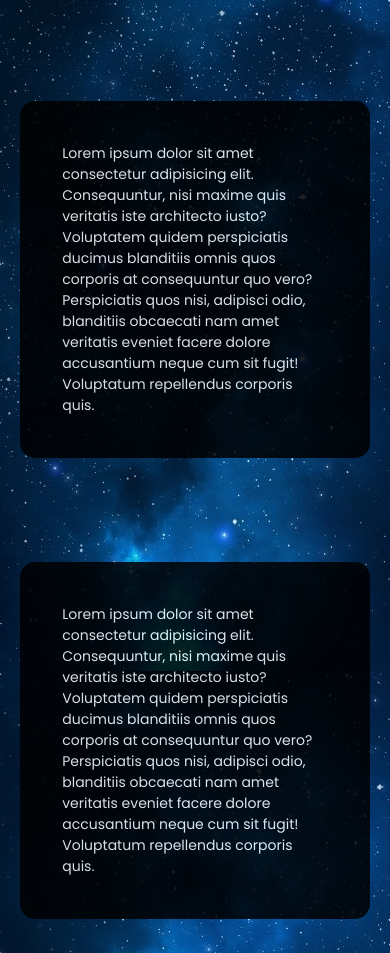
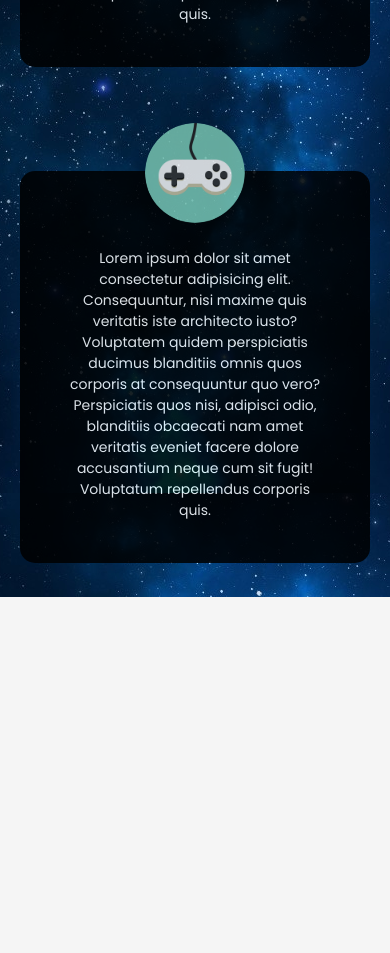
Before and after one commit to jacobsong/jacobmsong, a website: page public/index.html in a window 390 px wide. Shown: the part 952-1905 px from the top of the page. After the commit the page ends 1549 px from the top, so only its background shows below. Drawn offline with nearby package versions, Linux system fonts and the light colour scheme.

Commit message:
finished mobile aboutme

```diff
--- a/public/index.html
+++ b/public/index.html
@@ -61,15 +61,18 @@
           </div>
         </div>
         <div class="col s12 m10">
-          <p class="black-box">Lorem ipsum dolor sit amet consectetur adipisicing elit. Consequuntur, nisi maxime quis veritatis iste architecto
+          <p class="black-box">
+            <img class="circle z-depth-5 mobile-img" src="img/seattle.jpg" height="100px" width="100px">Lorem ipsum dolor sit amet consectetur adipisicing elit. Consequuntur, nisi maxime quis veritatis iste architecto
             iusto? Voluptatem quidem perspiciatis ducimus blanditiis omnis quos corporis at consequuntur quo vero? Perspiciatis
             quos nisi, adipisci odio, blanditiis obcaecati nam amet veritatis eveniet facere dolore accusantium neque cum
-            sit fugit! Voluptatum repellendus corporis quis.</p>
+            sit fugit! Voluptatum repellendus corporis quis.
+          </p>
         </div>
       </div>
       <div class="row">
         <div class="col s12 m10">
-          <p class="black-box">Lorem ipsum dolor sit amet consectetur adipisicing elit. Consequuntur, nisi maxime quis veritatis iste architecto
+          <p class="black-box">
+            <img class="circle z-depth-5 mobile-img" src="img/tech.png" height="100px" width="100px">Lorem ipsum dolor sit amet consectetur adipisicing elit. Consequuntur, nisi maxime quis veritatis iste architecto
             iusto? Voluptatem quidem perspiciatis ducimus blanditiis omnis quos corporis at consequuntur quo vero? Perspiciatis
             quos nisi, adipisci odio, blanditiis obcaecati nam amet veritatis eveniet facere dolore accusantium neque cum
             sit fugit! Voluptatum repellendus corporis quis.</p>
@@ -87,23 +90,12 @@
           </div>
         </div>
         <div class="col s12 m10">
-          <p class="black-box">Lorem ipsum dolor sit amet consectetur adipisicing elit. Consequuntur, nisi maxime quis veritatis iste architecto
+          <p class="black-box">
+            <img class="circle z-depth-5 mobile-img" src="img/game.png" height="100px" width="100px">Lorem ipsum dolor sit amet consectetur adipisicing elit. Consequuntur, nisi maxime quis veritatis iste architecto
             iusto? Voluptatem quidem perspiciatis ducimus blanditiis omnis quos corporis at consequuntur quo vero? Perspiciatis
             quos nisi, adipisci odio, blanditiis obcaecati nam amet veritatis eveniet facere dolore accusantium neque cum
-            sit fugit! Voluptatum repellendus corporis quis.</p>
-        </div>
-      </div>
-      <div class="row">
-        <div class="col s12 m10">
-          <p class="black-box">Lorem ipsum dolor sit amet consectetur adipisicing elit. Consequuntur, nisi maxime quis veritatis iste architecto
-            iusto? Voluptatem quidem perspiciatis ducimus blanditiis omnis quos corporis at consequuntur quo vero? Perspiciatis
-            quos nisi, adipisci odio, blanditiis obcaecati nam amet veritatis eveniet facere dolore accusantium neque cum
-            sit fugit! Voluptatum repellendus corporis quis.</p>
-        </div>
-        <div class="col s12 m2 img-container">
-          <div class="img-box">
-            <img class="circle z-depth-5" src="img/seattle.jpg" height="100px" width="100px">
-          </div>
+            sit fugit! Voluptatum repellendus corporis quis.
+          </p>
         </div>
       </div>
     </div>
--- a/public/style.css
+++ b/public/style.css
@@ -42,6 +42,13 @@ h5 {
   margin-top: 5rem;
   opacity: 0.85;
   border-radius: 15px;
+  text-align: center;
+}
+
+.mobile-img {
+  display: none;
+  text-align: center;
+  margin: -90px auto 25px auto;
 }
 
 .p-font {
@@ -165,6 +172,10 @@ h5 {
     display: none;
   }
 
+  .mobile-img {
+    display: block;
+  }
+
   #aboutme {
     background-image: url(img/aboutme-mobile.jpg);
     background-repeat: repeat;
```
